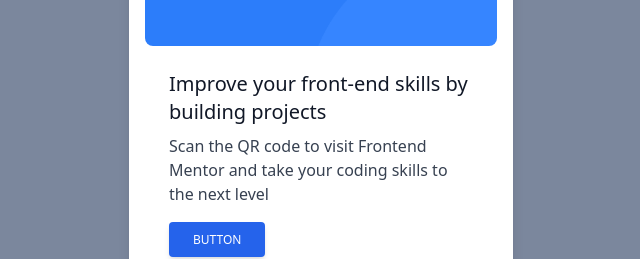
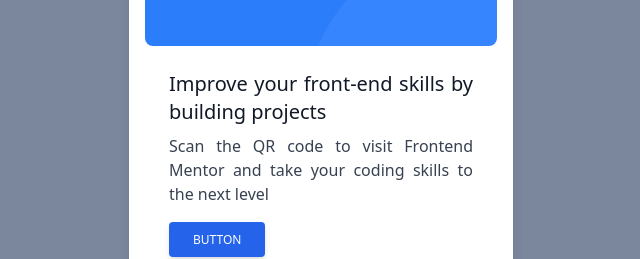
Before and after one commit to otilor/frontend-qr-code, a Next.js app: page / in a window 1280 px wide. Shown: the part 322-581 px from the top of the page, without its empty margins (319-959 px from the left). Built offline with nearby package versions, Linux system fonts and the light colour scheme.

Commit message:
remove justify

```diff
--- a/components/card.js
+++ b/components/card.js
@@ -15,13 +15,13 @@
             />
           </a>
           <div class="p-6">
-            <h5 class="text-gray-900 text-xl font-medium mb-2">Improve your front-end skills by building projects</h5>
-            <p class="text-gray-700 text-base mb-4">
+            <h5 class="text-gray-900 text-justify text-xl font-medium mb-2">Improve your front-end skills by building projects</h5>
+            <p class="text-gray-700 text-justify text-base mb-4">
               Scan the QR code to visit Frontend Mentor and take your coding skills to the next level
             </p>
             <button
               type="button"
-              class=" inline-block px-6 py-2.5 bg-blue-600 text-white font-medium text-xs leading-tight uppercase rounded shadow-md hover:bg-blue-700 hover:shadow-lg focus:bg-blue-700 focus:shadow-lg focus:outline-none focus:ring-0 active:bg-blue-800 active:shadow-lg transition duration-150 ease-in-out"
+              class="text-center inline-block px-6 py-2.5 bg-blue-600 text-white font-medium text-xs leading-tight uppercase rounded shadow-md hover:bg-blue-700 hover:shadow-lg focus:bg-blue-700 focus:shadow-lg focus:outline-none focus:ring-0 active:bg-blue-800 active:shadow-lg transition duration-150 ease-in-out"
             >
               Button
             </button>
```
